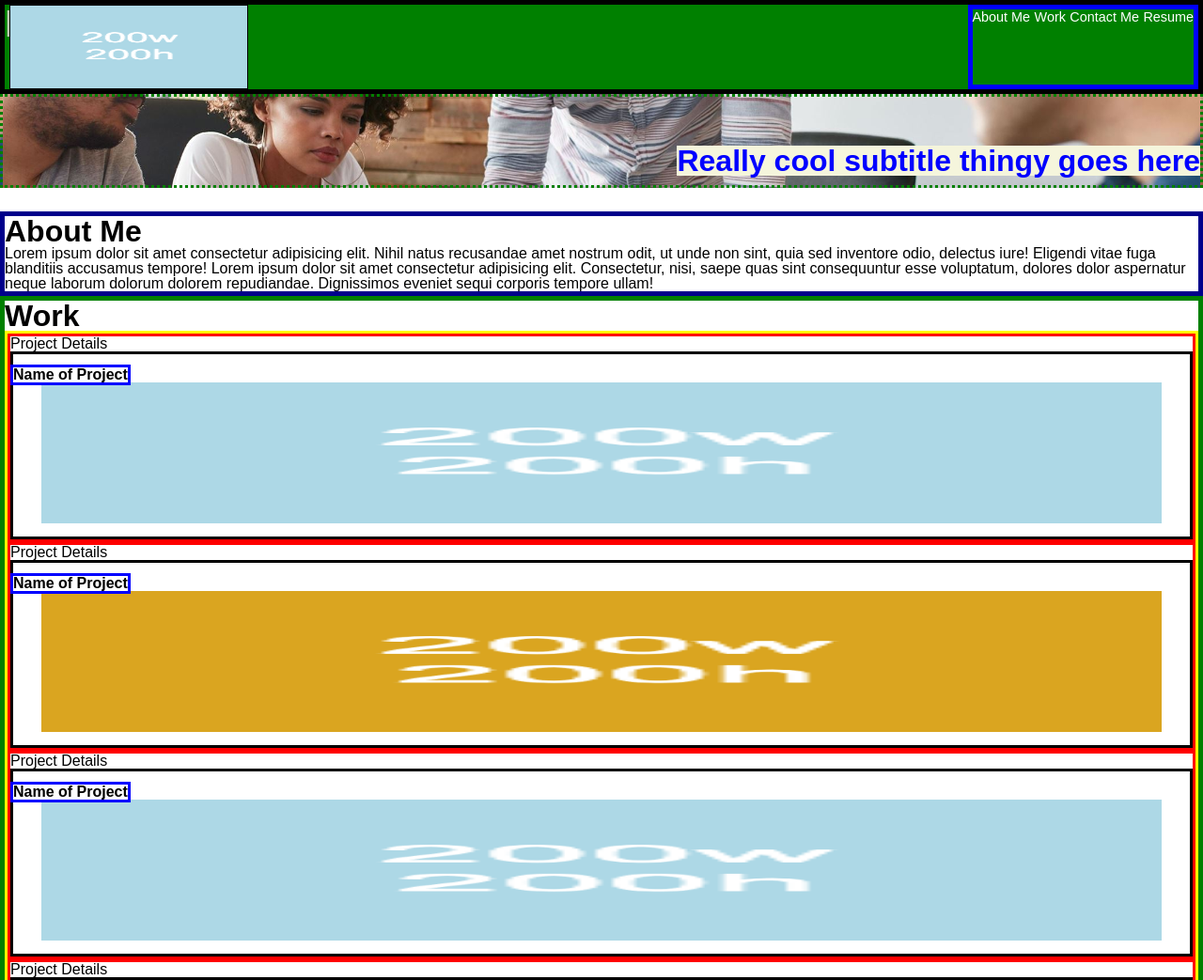
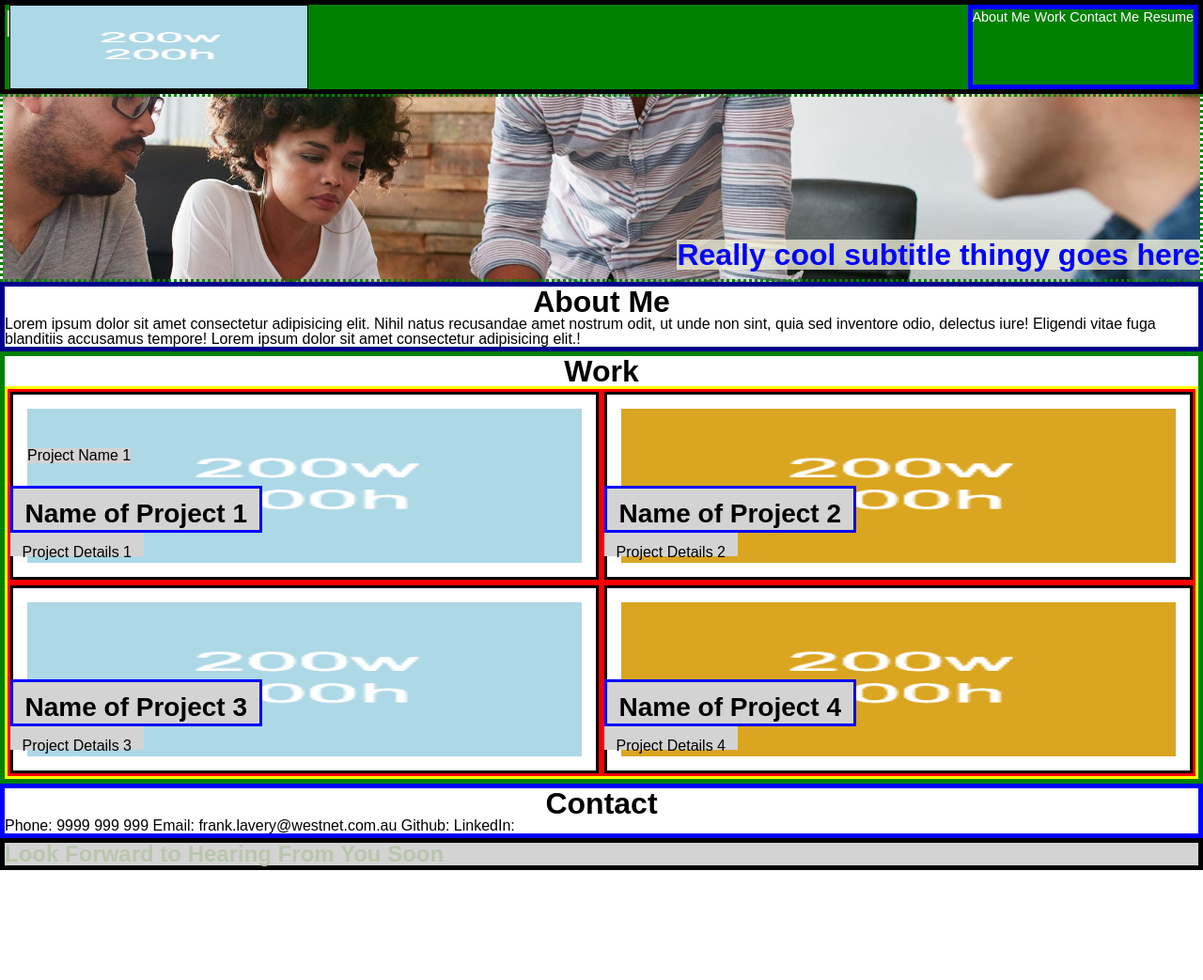
Before and after one commit to Cancer2806/Portfolio_Wk2Homework, a plain HTML site: page index.html in a window 1280 px wide. Shown: the top 1043 px of the page at 94% size. After the commit the page ends 926 px from the top, so only its background shows below. Drawn offline with Linux system fonts and the light colour scheme.

Commit message:
fix header scroll and anchor elements

```diff
--- a/assets/css/style.css
+++ b/assets/css/style.css
@@ -1,55 +1,62 @@
+/* TODO colors and font sizes / types to be sorted once sheet is functional */
+/* TODO remove or finalise borders used for initial layout */
 :root {
   --colbg: lightgrey;
   --colfont: darkblue;
   --colheadbg: lightgrey;
   --colhead:#b9c6ae;
+  --initfontsz: 16px;
 }
 
 body {
-  /* position: relative; */
   display: flex;
   flex-direction: column;
-  font-size: 1rem;
+  font-size: var(--initfontsz);
 }
 
+h1 {font-size: 250%;}
+
+h2 {font-size: 200%;}
+
+h3 {font-size: 175%;}
+
+h4 {font-size: 150%;}
+
+p {font-size: 100%;}
+
+header, footer {
+  background-color: var(--colheadbg);
+  color: var(--colhead);
+  border: 5px solid black;  /* TODO used for initial layout work */
+}
+
+/* Fixed at top of page, complete with nav bar and profile image */
 header {
-  position: fixed;
+  position: sticky;
   top: 0;
+  text-align: right;
+  height: 100px;
+  width: 100%;
   display: flex;
   flex-direction: column;
   justify-content: space-between;
-  border: 5px solid black;
-  text-align: center;
-  height: 100px;
-  width: 100%;
+  border: 5px solid black;  /* TODO used for initial layout work */
   z-index: 9;
 }
-
+/* Profile Pic */
 header img {
   position: absolute;
   text-align: flex-start;
   left: 5px;
-  width: 20%;
+  width: 25%;
   height: auto;
   max-height: 100%;
-  border: 1px solid black;
-
+  border: 1px solid black;  /* TODO used for initial layout work */
 }
 
-header, footer {
-  background-color: var(--colheadbg);
-  color: var(--colhead);
-}
-
-footer {border: 5px solid green;}
-
-h1 {font-size: 2.5rem;}
-
-h2 {font-size: 2rem;}
-
+/* nav bar */
 nav {
-  border: 5px solid blue;
-  margin 0 auto;
+  border: 5px solid blue;  /* TODO used for initial layout work */
 }
 
 nav ul li {
@@ -57,83 +64,103 @@ nav ul li {
   font-size: 0.9rem;
 }
 
+/* to get rid of the lines under the nav bar items - is there a better way? */
 nav [href*='#'] {
   color: white;
   text-decoration: none;
 }
 
-:target::before {
-  content: "";
-  display: block;
-  height: 150px; /* fixed header height */
-  margin: -150px 0 0; /* negative fixed header height */
+/* Ensures anchor elements land below fixed header */
+main section {
+  margin: 0;
+  scroll-margin-top: 100px;
 }
 
-main .section {
-  margin: 0;
-  scroll-margin-top: 100rem;
-}
-
-main .section h2 {
+main section h2 {
   text-align: center;
 }
 
   /* hero image */
 .hero {
     position: relative;
-    border: 3px dotted green;
-    height: 100px;
-    width: 100%;
-    margin-top: 100px;
-    margin-bottom: 25px;
+    border: 3px dotted green;  /* TODO used for initial layout work */
+    width: auto;
+    height: auto;
+    min-height: 200px;
+    margin-top: 0px;
+    margin-bottom: 0px;
     background-image: url("../images/digital-marketing-meeting.jpg");
     background-size: cover;
     background-position: center;
-
+    background-repeat: no-repeat;
 }
 
 .hero h2 {
   position: absolute;
   right: 0;
   bottom: 10px;
-  background-color: beige;
+  background-color: rgba(245, 245, 220, 0.75);
   color: blue;
 }
 
-.projects {border: 3px solid yellow;}
-
+.projects {
+  border: 3px solid yellow;  /* TODO used for initial layout work */
+  display: flex;
+  flex-direction: column;
+}
 .projcard {
-  border: 3px solid red;
+  border: 3px solid red;  /* TODO used for initial layout work */
   position: relative;
   width: 100%;
 }
 
 .cardtitle {
-  border: 3px solid blue;
+  border: 3px solid blue;  /* TODO used for initial layout work */
   position: absolute;
-  align-items: center;
-  margin: 30px auto;
-  padding: auto;
+  top: 50%;
+  height: 25%;
+  padding: 2%;
+  background-color: var(--colbg);
+  /* align-items: center;
+  margin: 30% auto;
+  padding: auto; */
+}
+
+.details {
+  position: absolute;
+  top: 75%;
+  height: 10%;
+  max-height: 10%;
+  padding: 2%;
+  background-color: var(--colbg);
 }
 
 .projpic {
-  border: 3px solid black;
+  border: 3px solid black;  /* TODO used for initial layout work */
   width: 100%;
-  height: auto;
+  height: 200px;
   max-height: 200px;
   padding: 15px;
 }
 
 .projcard img {
   width: 100%;
-  height: 180px;
-  padding: 15px;
+  height: 100%;
+  padding: 0px;
 }
 
-
+/* using figcaption for title of card */
+.cardtt {
+  position: absolute;
+  top: 30%;
+  visibility: visible;
+  margin: 0;
+  padding: 0;
+  background-color: var(--colbg);
+}
 
 #aboutme {
-  border: 5px solid darkblue;
+  border: 5px solid darkblue;  /* TODO used for initial layout work */
 }
 
 #contact ul li {
@@ -141,11 +168,11 @@ main .section h2 {
   font-size: 1rem;
 }
 
-#work {border: 5px solid green;}
+#work {border: 5px solid green;}  /* TODO used for initial layout work */
 
-#contact {border: 5px solid blue;}
+#contact {border: 5px solid blue;}  /* TODO used for initial layout work */
 
-#aboutme {border: 5px solid darkblue;}
+#aboutme {border: 5px solid darkblue;}  /* TODO used for initial layout work */
 
 /* Screen size greater than 768px targeting tablets */
 @media screen and (min-width: 768px) {
@@ -177,6 +204,7 @@ main .section h2 {
 
   }
   .projcard {
-  min-width: 400px;
+    min-width: 200px;
+    max-width: 50%;
   }
 }
--- a/index.html
+++ b/index.html
@@ -9,7 +9,7 @@
 </head>
 
 <body>
-  <header>
+  <header> <!-- Title Header and Navigation bar (stays top of page) -->
     <h1>Frank Lavery</h1>
     <img src="./assets/images/image-1.png" alt="Owner's Profile Picture">
     <nav>
@@ -29,42 +29,46 @@
   <main>
     <section id="aboutme">
       <h2>About Me</h2>
-      <p>Lorem ipsum dolor sit amet consectetur adipisicing elit. Nihil natus recusandae amet nostrum odit, ut unde non sint, quia sed inventore odio, delectus iure! Eligendi vitae fuga blanditiis accusamus tempore! Lorem ipsum dolor sit amet consectetur adipisicing elit. Consectetur, nisi, saepe quas sint consequuntur esse voluptatum, dolores dolor aspernatur neque laborum dolorum dolorem repudiandae. Dignissimos eveniet sequi corporis tempore ullam!</p>
+      <p>Lorem ipsum dolor sit amet consectetur adipisicing elit. Nihil natus recusandae amet nostrum odit, ut unde non sint, quia sed inventore odio, delectus iure! Eligendi vitae fuga blanditiis accusamus tempore! Lorem ipsum dolor sit amet consectetur adipisicing elit.!</p>
     </section> <!-- About Me -->
 
     <section id="work">
       <h2>Work</h2>
       <!-- TODO cards with photos and links to applications.  First image double size of others -->
       <article class="projects">
-        <div class="projcard">
-          <h3 class="cardtitle">Name of Project</h3>
-          <p>Project Details </p>
+        <article class="projcard">
+          <h3 class="cardtitle">Name of Project 1</h3>
+          <p class="details">Project Details 1</p>
+          <figure class="projpic">
+            <a href="https://tinypng.com/" target="blank">
+            <img src="./assets/images/image-1.png" alt="screenshot of project" title="Project Name" >
+            </a>
+            <figcaption class="cardtt">Project Name 1</figcaption>
+          </figure>
+        </article> <!-- projcard -->
+        <article class="projcard">
+          <h3 class="cardtitle">Name of Project 2</h3>
+          <p class="details">Project Details 2</p>
+          <figure class="projpic">
+            <img src="./assets/images/image-2.png" alt="screenshot of project" title="Project Name">
+
+          </figure>
+        </article> <!-- projcard -->
+        <article class="projcard">
+          <h3 class="cardtitle">Name of Project 3</h3>
+          <p class="details">Project Details 3</p>
           <figure class="projpic">
             <img src="./assets/images/image-1.png" alt="screenshot of project" title="Project Name">
           </figure>
-        </div>
-        <div class="projcard">
-          <h3 class="cardtitle">Name of Project</h3>
-          <p>Project Details </p>
+        </article> <!-- projcard -->
+        <article class="projcard">
+          <h3 class="cardtitle">Name of Project 4</h3>
+          <p class="details">Project Details 4</p>
           <figure class="projpic">
             <img src="./assets/images/image-2.png" alt="screenshot of project" title="Project Name">
           </figure>
-        </div>
-        <div class="projcard">
-          <h3 class="cardtitle">Name of Project</h3>
-          <p>Project Details </p>
-          <figure class="projpic">
-            <img src="./assets/images/image-1.png" alt="screenshot of project" title="Project Name">
-          </figure>
-        </div>
-        <div class="projcard">
-          <h3 class="cardtitle">Name of Project</h3>
-          <p>Project Details </p>
-          <figure class="projpic">
-            <img src="./assets/images/image-2.png" alt="screenshot of project" title="Project Name">
-          </figure>
-        </div>
-      </article>
+        </article> <!-- projcard -->
+      </article> <!-- projects -->
     </section> <!-- work -->
 
     <section id="contact">
```
Lines whose indentation alone changed are shown as unchanged.
